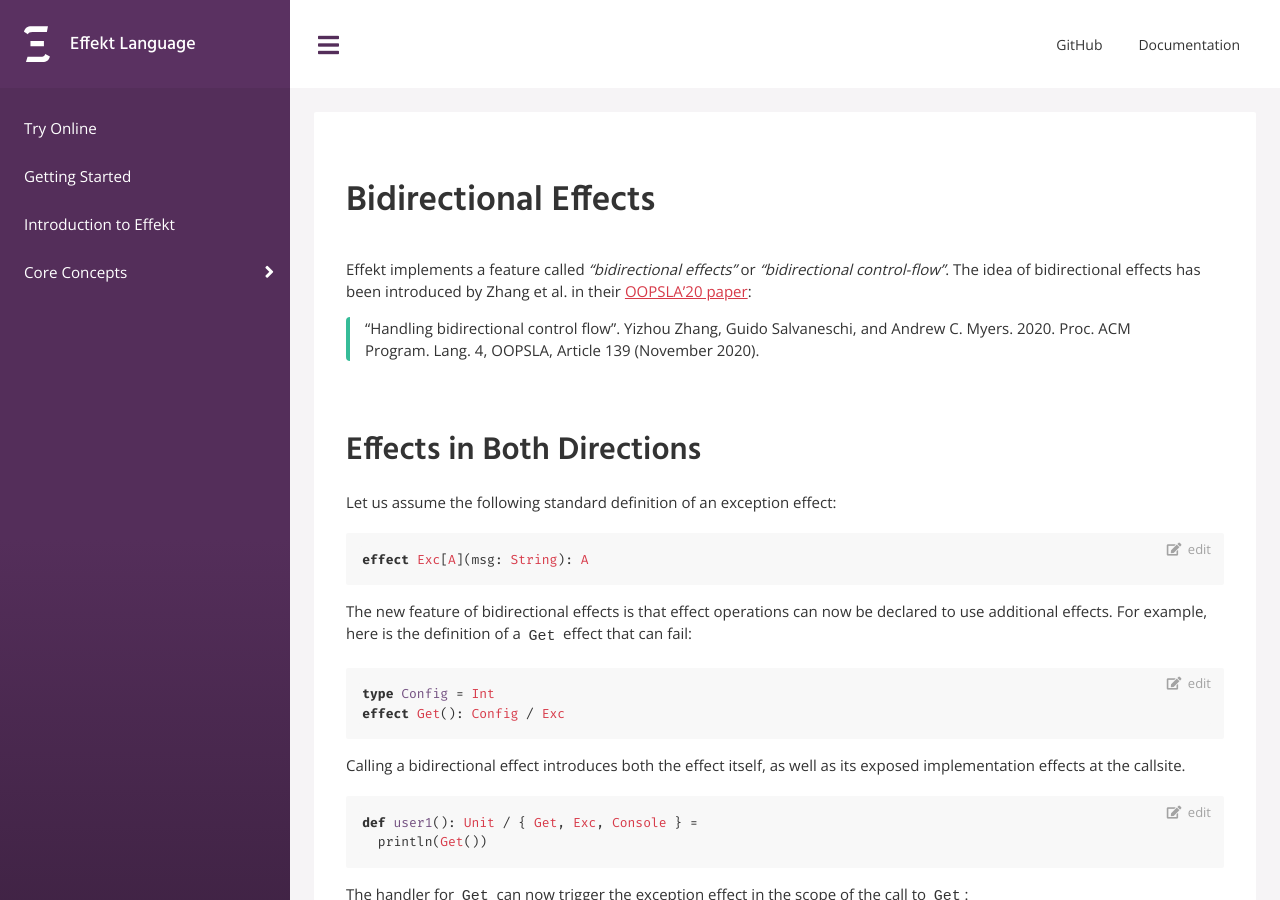
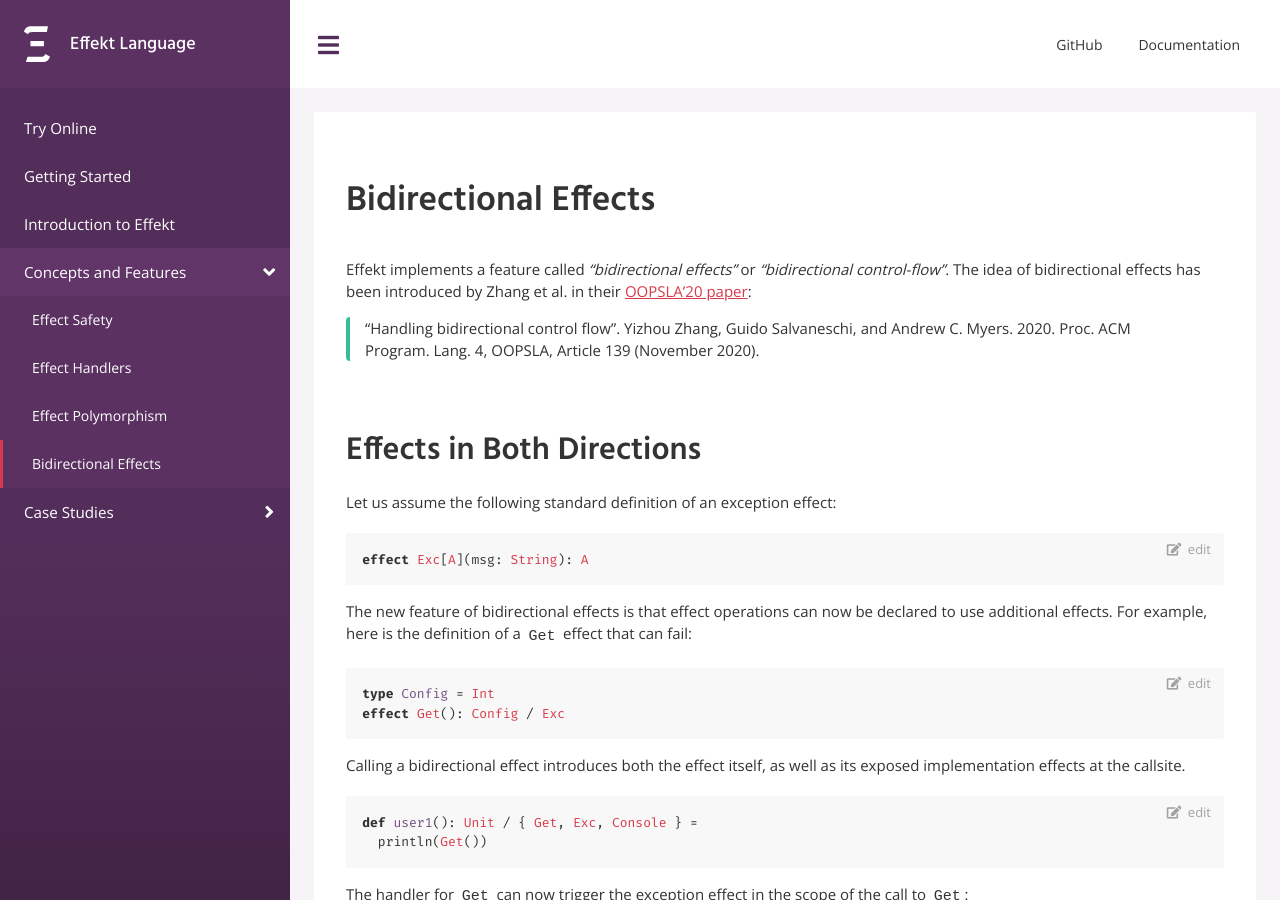
Before and after one commit to effekt-lang/effekt-website, a Jekyll site: the page built from docs/concepts/bidirectional.md, in a window 1280 px wide and 900 px high. Built offline with Jekyll 4.4.1, drawn with Linux system fonts in a browser that asks for light colours.

Commit message:
Include case studies on website

```diff
--- a/_config.yml
+++ b/_config.yml
@@ -20,6 +20,8 @@
 - css/fontawesome.min.css
 - webfonts
 - dist
+exclude:
+- effekt
 org: docs
 markdown: kramdown
 kramdown:
--- a/_layouts/docs.html
+++ b/_layouts/docs.html
@@ -2,6 +2,8 @@
 layout: default
 pagetype: docs
 ---
+
+{% assign menu = site.data.menu %}
 
 <div id="wrapper">
     <div id="sidebar-wrapper">
@@ -10,11 +12,46 @@
                 <div class="brand-wrapper"></div><span>Effekt Language</span></a>
             <button id="main-toggle" class="sidebar-toggle"><span class="close"></span></button>
         </div>
-        <div class="sidebar-nav">{% if site.data.menu.options %}{% for item in site.data.menu.options %} {% assign item_url = item.url | relative_url %}{% assign item_url_slash = item_url | append: '/' %}{% assign page_url = page.url | relative_url %}{% assign page_url_index = page_url | append: 'index.html' %}{% assign open_submenu = '' %}{% assign active_item = '' %}{% if item_url == page_url or item_url_slash == page_url or item_url == page_url_index %}{% assign active_item = 'active' %}{% endif %}{% if item.nested_options %}{% if item_url == page_url or item_url_slash == page_url %}{% assign open_submenu = 'open' %}{% else %}{% for sub in item.nested_options %}{% assign sub_url = sub.url | relative_url %}{% assign sub_url_slash = sub_url | append: '/' %}{% if sub_url == page_url or sub_url_slash == page_url %}{% assign open_submenu = 'open' %}{% endif %}{% endfor %}{% endif %}{% endif %}{% if item.menu_type.size == false or item.menu_type == page.section %}
+        <div class="sidebar-nav">
+        {% if menu.options %}{% for item in menu.options %}
+          {% assign item_url = item.url | relative_url %}
+          {% assign item_url_slash = item_url | append: '/' %}
+          {% assign page_url = page.url | relative_url %}
+          {% assign page_url_index = page_url | append: 'index.html' %}
+          {% assign open_submenu = '' %}
+          {% assign active_item = '' %}
+          {% if item_url == page_url or item_url_slash == page_url or item_url == page_url_index %}
+            {% assign active_item = 'active' %}
+          {% endif %}
+          {% if item.nested_options %}
+            {% if item_url == page_url or item_url_slash == page_url %}
+              {% assign open_submenu = 'open' %}
+            {% else %}
+              {% for sub in item.nested_options %}
+                {% assign sub_url = sub.url | relative_url %}
+                {% assign sub_url_slash = sub_url | append: '/' %}
+                {% if sub_url == page_url or sub_url_slash == page_url %}
+                  {% assign open_submenu = 'open' %}
+                {% endif %}
+              {% endfor %}
+            {% endif %}
+          {% endif %}
+          {% if item.menu_type.size == false or item.menu_type == page.section %}
             <div class="sidebar-nav-item {{ active_item }} {{ open_submenu }}">{% if item.nested_options %}{% if item.url %}<a href="{{ item.url | relative_url }}" title="{{ item.title }}" class="drop-nested">{{item.title}}</a><i class="fa fa-angle-right"></i>{% else %}
                 <button type="button" title="{{ item.title }}" class="button drop-nested">{{item.title}}</button><i class="fa fa-angle-right"></i>{% endif %}
-                <div class="sub-section">{% for sub in item.nested_options %} {% assign sub_url = sub.url | relative_url %}{% assign sub_url_slash = sub_url | append: '/' %}<a href="{{ sub.url | relative_url }}" title="{{ sub.title }}" class="{% if sub_url == page_url or sub_url_slash == page_url or sub_url == page_url_index %}active{% endif %}">{{sub.title}}</a>{% endfor %}</div>{% else %}<a href="{{ item.url | relative_url }}" title="{{ item.title }}" class="{{ active_item }}">{{item.title}}</a>{% endif %}</div>{% endif %}{% endfor %}{% else %}{% assign items = site.pages | sort: 'weight' %}{% for item in items %}{% assign item_title = item.title | downcase %}{% assign page_title = page.title | downcase %}{% if item.section == page.section %}
-            <li><a href="{{ site.baseurl }}{{item.url}}" class="{% if item_title == page_title %}active{% endif %}">{{item.title}}</a></li>{% endif %}{% endfor %}{% endif %}</div>
+                <div class="sub-section">{% for sub in item.nested_options %} {% assign sub_url = sub.url | relative_url %}{% assign sub_url_slash = sub_url | append: '/' %}<a href="{{ sub.url | relative_url }}" title="{{ sub.title }}" class="{% if sub_url == page_url or sub_url_slash == page_url or sub_url == page_url_index %}active{% endif %}">{{sub.title}}</a>{% endfor %}</div>{% else %}<a href="{{ item.url | relative_url }}" title="{{ item.title }}" class="{{ active_item }}">{{item.title}}</a>{% endif %}</div>
+          {% endif %}
+        {% endfor %}{% else %}
+          {% assign items = site.pages | sort: 'weight' %}
+          {% for item in items %}
+            {% assign item_title = item.title | downcase %}
+            {% assign page_title = page.title | downcase %}
+              {% if item.section == page.section %}
+                <li><a href="{{ site.baseurl }}{{item.url}}" class="{% if item_title == page_title %}active{% endif %}">{{item.title}}</a></li>
+              {% endif %}
+          {% endfor %}
+        {% endif %}
+      </div>
     </div>
     <div id="page-content-wrapper">
         <div class="nav">
--- a/docs/concepts.md
+++ b/docs/concepts.md
@@ -1,6 +1,6 @@
 ---
 layout: docs
-title: Core Concepts
+title: Concepts and Features
 permalink: docs/concepts
 ---
 
```
Also changed, not shown: _data/menu.yml (+22 -1 lines), docs/casestudies.md (added, +24 -0 lines), docs/casestudies/ad.md (added, +1 -0 lines), docs/casestudies/anf.md (added, +1 -0 lines), docs/casestudies/buildsystem.md (added, +1 -0 lines), docs/casestudies/lexer.md (added, +1 -0 lines), docs/casestudies/naturalisticdsls.md (added, +1 -0 lines), docs/casestudies/parser.md (added, +1 -0 lines), docs/casestudies/prettyprinter.md (added, +1 -0 lines), docs/concepts/bidirectional.md (renamed from docs/bidirectional.md, +2 -2 lines), .gitmodules (added).
